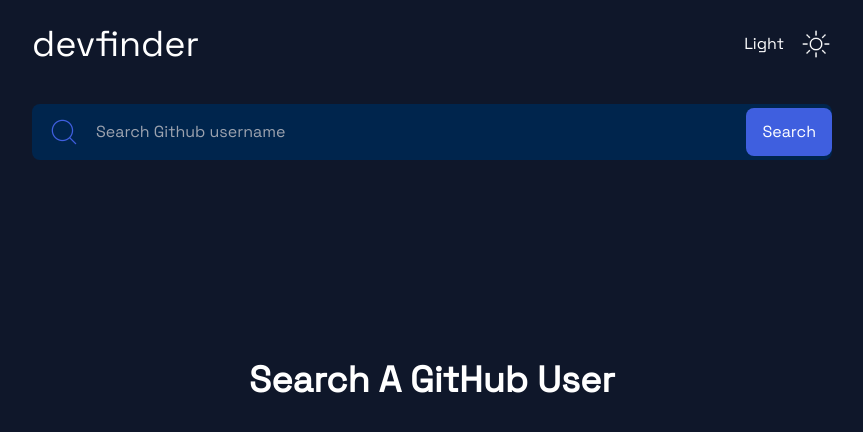
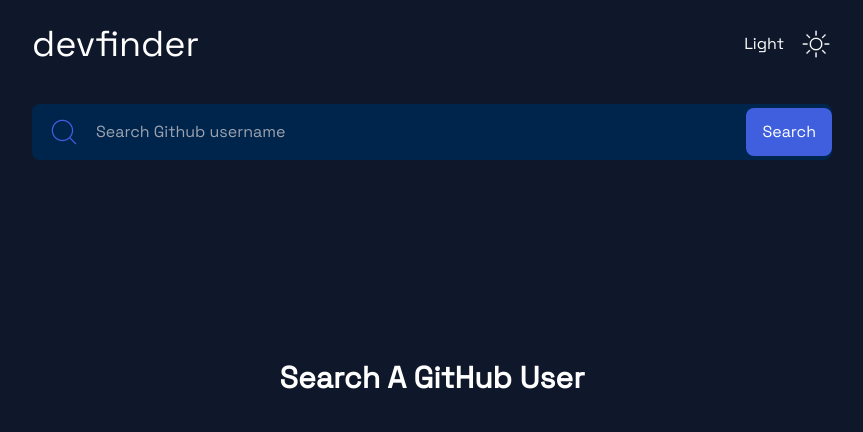
Before and after one commit to chiamaka28/devfinder, a React (Vite) app: page / in a window 1280 px wide. Shown: the top 432 px of the page, without its empty margins (208-1071 px from the left). Built offline with nearby package versions, Linux system fonts and the light colour scheme.

Commit message:
fixed my font

```diff
--- a/src/components/Main.jsx
+++ b/src/components/Main.jsx
@@ -10,7 +10,7 @@ import company1 from "../assets/company1.png";
 const Main = ({ getUser , placeHolder}) => {
   return (
     <div>
-      {placeHolder ? <div className="flex justify-center items-center mt-[200px] font-extrabold text-2xl md:text-4xl"><h2 className="text-white">Search  A GitHub User</h2></div> : ""}
+      {placeHolder ? <div className="flex justify-center items-center mt-[200px] font-extrabold text-2xl md:text-3xl"><h2 className="text-white">Search  A GitHub User</h2></div> : ""}
       {getUser.map((user, index) => {
         return (
           <div key={index} className="bg-darkBlueBg px-5 p-3 mt-5 rounded-xl">
```
